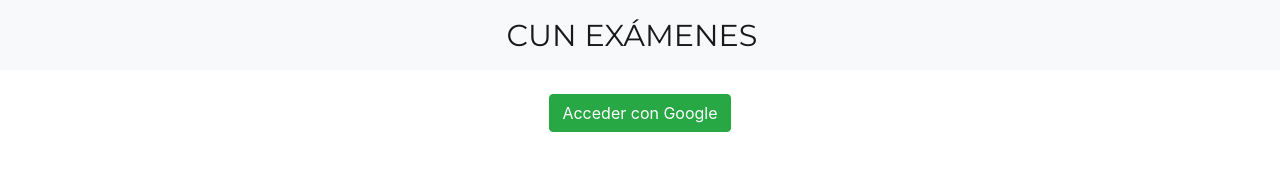
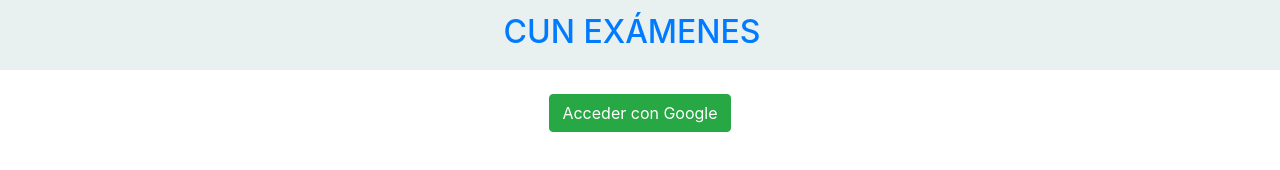
Before and after one commit to checho07/safe_exam, a plain HTML site: page index.html in a window 1280 px wide. Drawn offline with nearby package versions, Linux system fonts and the light colour scheme; no server answers.

Commit message:
En el archivo index.html se modifica el contenedor nav eliminando el botón de cerrar sesión y cambiando a un título h2 el enlace de CUN Exámenes

```diff
--- a/index.html
+++ b/index.html
@@ -28,12 +28,13 @@
   </script>
   <script src="https://www.gstatic.com/firebasejs/7.17.2/firebase-auth.js"></script>
   <script src="https://www.gstatic.com/firebasejs/7.17.2/firebase-firestore.js"></script>
+  <script src="app.js"></script>
 
 </head>
 
-<body oncopy="return false" oncut="return false" onpaste="return false"> <!-- Bloqueo de copiar, cortar y pegar -->
-  <nav class="navbar navbar-light bg-light justify-content-center">
-  <a class="navbar-brand" href="#"><p>CUN EXÁMENES</p></a>
+<body>
+  <nav class="navbar justify-content-center">
+  <a class="navbar-brand" href="index.html"><h2>CUN EXÁMENES</h2></a>
   </nav>
 
   <div class="container my-4">
@@ -51,7 +52,6 @@
   <script src="https://maxcdn.bootstrapcdn.com/bootstrap/4.0.0/js/bootstrap.min.js"
     integrity="sha384-JZR6Spejh4U02d8jOt6vLEHfe/JQGiRRSQQxSfFWpi1MquVdAyjUar5+76PVCmYl"
     crossorigin="anonymous"></script>
-  <script src="app.js"></script>
 </body>
 
 </html>
```
